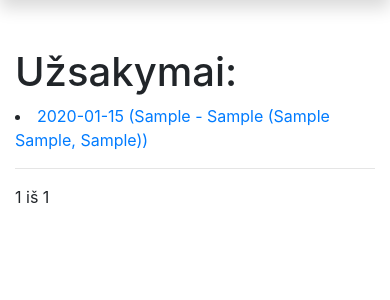
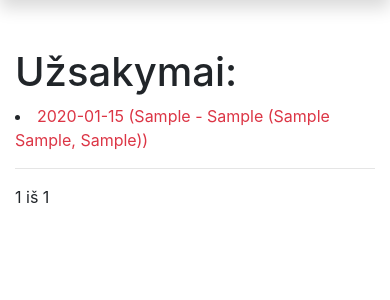
Before and after one commit to DonatasNoreika/django_autoservisas_2023_08, a Django app: page /myuzsakymai/ in a window 390 px wide. Shown: the part 90-390 px from the top of the page. Run offline with Django 4.2, Linux system fonts and the light colour scheme; a user stored in the database is signed in; tables that the repository leaves empty hold one stand-in row (values such as "Sample post"); some libraries are stand-ins or nearby versions.

Commit message:
8: +Padaryti, kad jei automobilio gražinimo laikas praėjo, užsakymas būtų pažymimas raudona spalva.

```diff
--- a/mysite/autoservice/templates/my_uzsakymai.html
+++ b/mysite/autoservice/templates/my_uzsakymai.html
@@ -5,7 +5,7 @@
 {% block "content" %}
 <h1>Užsakymai:</h1>
 {% for uzsakymas in uzsakymai %}
-<li><a href="{% url 'uzsakymas' uzsakymas.id %}">{{ uzsakymas }}</a></li>
+<li><a href="{% url 'uzsakymas' uzsakymas.id %}" class="{% if uzsakymas.is_overdue %}text-danger{% endif %}">{{ uzsakymas }}</a></li>
 <hr>
 {% endfor %}
 <div class="pagination">
```
